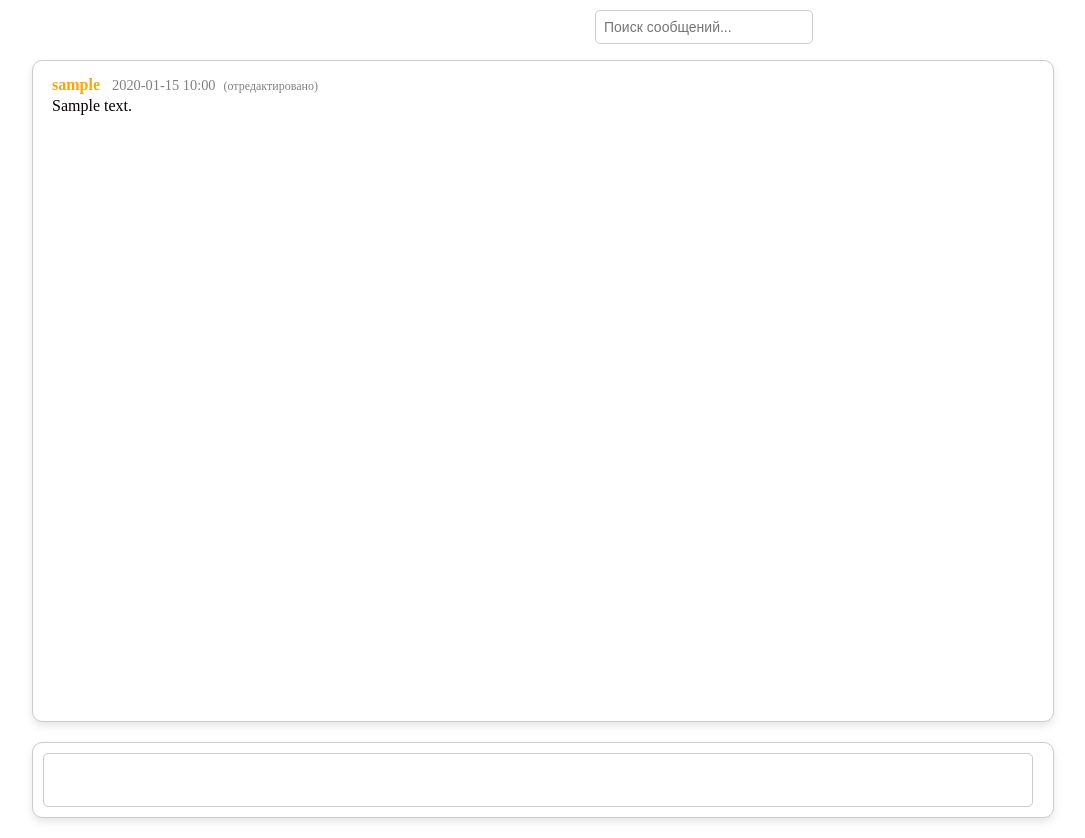
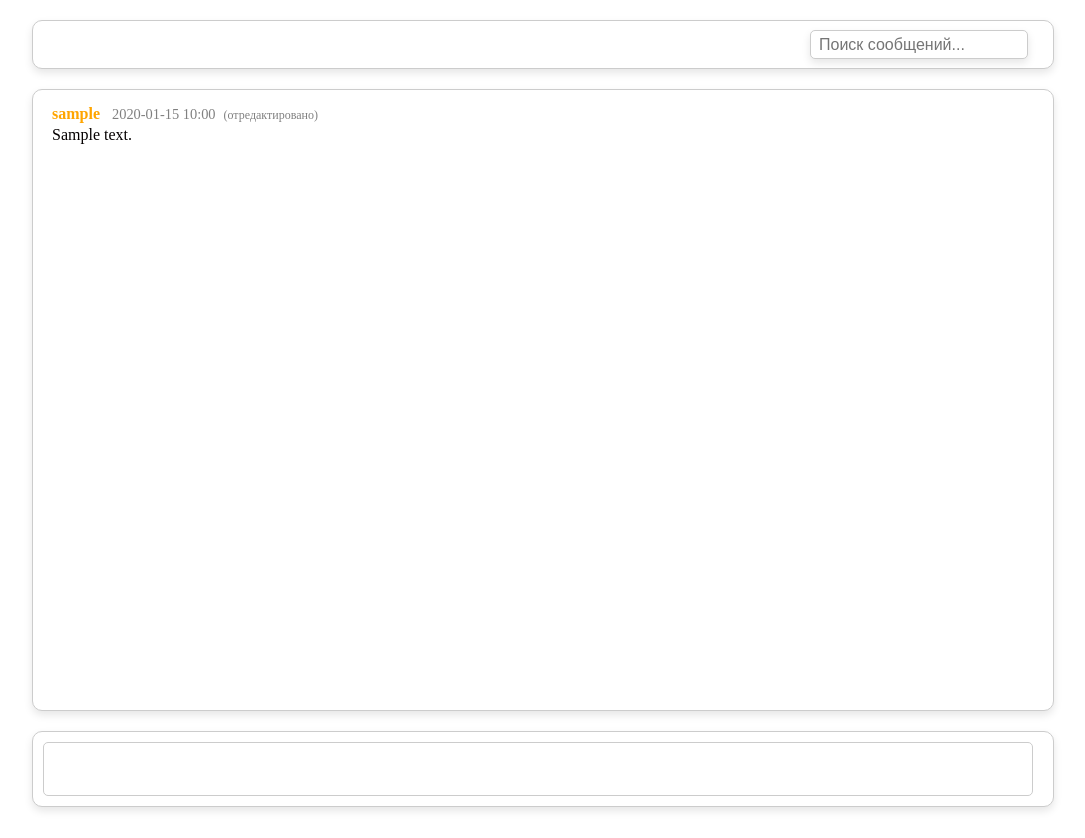
Before and after one commit to Dimas1k3/Messanger, a Flask app: page /main in a window 1280 px wide. Shown: the whole page, without its empty margins (97-1182 px from the left). After the commit the page ends 811 px from the top, so only its background shows below. Run offline with Flask 3, Linux system fonts and the light colour scheme; tables that the repository leaves empty hold one stand-in row (values such as "Sample post").

Commit message:
find message button

```diff
--- a/main/app.py
+++ b/main/app.py
@@ -16,7 +16,7 @@ from db import (
     render_messages, delete_message_from_db, get_message_id,
     edit_new_user_message, get_user_id_from_message,
     add_message_with_reply_to_db, get_user_id_by_message_id,
-    get_status_edited_or_not
+    get_status_edited_or_not, find_message_id_by_text
 )
 
 logging.basicConfig(level=logging.INFO)
@@ -403,5 +403,24 @@ def reply_to_message():
     return jsonify({"success": True, "nickname": nickname, "answerMessage": answerMessage,
                     "time": showTime, 'repliedMessage ': repliedMessage, "fullTime": time, "repliedMessageNickname": repliedMessageNickname })
 
+@app.route("/find-message-global-chat", methods=["POST"])
+def find_message_global_chat():
+    data = request.get_json()
+    token = data.get("token")
+    message_to_find = data.get("messageToFind")
+
+    if not token:
+        return jsonify({"success": False, "message": "Токен отсутствует"}), 400
+
+    if not message_to_find:
+        return jsonify({"success": False, "message": "Сообщение отсутствует"}), 400
+
+    message_id = find_message_id_by_text(message_to_find)
+
+    if message_id == None:
+        return jsonify({"success": False, "message": "Ничего не найдено"}), 400
+
+    return jsonify({"success": True, "message_id": message_id,})
+
 if __name__ == "__main__":
     app.run(debug=True)
--- a/main/db.py
+++ b/main/db.py
@@ -235,7 +235,7 @@ def get_status_edited_or_not(message_id):
     row = cursor.fetchone()
 
     conn.close()
-    print(row)
+    # print(row)
     return row[0]
 
 def delete_message_from_db(user_id, message, message_id):
@@ -307,3 +307,14 @@ def get_message_text(message_id):
     conn.close()
 
     return message_text
+
+def find_message_id_by_text(message_to_find):
+    conn = sqlite3.connect('messanger.db')
+    cursor = conn.cursor()
+
+    cursor.execute('SELECT id FROM global_chat where message = ?', (message_to_find,))
+    message_id = cursor.fetchone()
+
+    conn.close()
+
+    return message_id
--- a/static/messanger.css
+++ b/static/messanger.css
@@ -1,7 +1,7 @@
 #messages-container {
     width: 100%;
     max-width: 1000px;
-    height: 80vh;
+    height: 75vh;
     margin: 20px auto;
     padding: 10px;
     border: 1px solid #ccc;
@@ -12,26 +12,45 @@
     overflow-x: hidden;
     white-space: normal;
     word-wrap: break-word;
-    margin-top: 60px;
+    margin-top: 10px;
+}
+
+#chat-header {
+    display: flex;
+    align-items: center;
+    justify-content: space-between;
+    width: 90%;
+    max-width: 1000px;
+    margin: 20px auto;
+    padding: 10px;
+    border: 1px solid #ccc;
+    border-radius: 10px;
+    box-shadow: 0 4px 8px rgba(0, 0, 0, 0.1);
+    background-color: #ffffff;
+    position: relative;
+    height: 27px;
+    z-index: 9999;
 }
 
 #searchInput {
-    position: absolute;
-    top: 10px;
-    right: 10px;
-    width: 200px;
     padding: 8px;
-    font-size: 14px;
     border: 1px solid #ccc;
     border-radius: 5px;
-    outline: none;
-    background: white;
+    font-size: 16px;
+    background: #ffffff;
+    color: #333;
+    box-shadow: 0 4px 8px rgba(0, 0, 0, 0.1);
     transition: all 0.3s ease-in-out;
-    z-index: 100;
-    margin-right: 45vh;
+    margin-left: 10px;
+    width: 200px;
+    flex: none;
+    margin-left: auto;
+    margin-right: 15px;
+    height: 40%;
 }
 
 #searchInput:focus {
+    background: #f9f9f9;
     border-color: #007bff;
     box-shadow: 0 0 5px rgba(0, 123, 255, 0.5);
 }
--- a/static/send_message.js
+++ b/static/send_message.js
@@ -3,6 +3,7 @@ document.addEventListener("DOMContentLoaded", function () {
     const message_input = document.getElementById("message-input");
     const messagesContainer = document.getElementById("messages-container");
     let currentOffset = parseInt(document.getElementById("current-offset").value, 10);
+    const searchInput = document.getElementById("searchInput")
 
     const dataContainer = document.getElementById("data-container");
     const messages = JSON.parse(dataContainer.dataset.messages);
@@ -138,8 +139,8 @@ document.addEventListener("DOMContentLoaded", function () {
         document.getElementById("current-offset").value = currentOffset;
     }
 
+    renderMessages(messages);
 
-    renderMessages(messages)
     wait(300).then(() => {
         getMessagesDiv();
     });
@@ -237,7 +238,7 @@ document.addEventListener("DOMContentLoaded", function () {
                 const currentScrollTop = messagesContainer.scrollTop;
 
                 messages.forEach(message => {
-                    const [id, nickname, text, timestamp, replyTo, repliedMessage, repliedMessageNickname] = message;
+                    const [id, nickname, text, timestamp, replyTo, repliedMessage, repliedMessageNickname, editedStatus] = message;
                     const trimmedTimestamp = timestamp.slice(0, -3);
                     const messagesContainer = document.getElementById("messages-container");
 
@@ -322,13 +323,6 @@ document.addEventListener("DOMContentLoaded", function () {
             });
     }
 
-    function scrollToMessage(messageId) {
-        const message = document.getElementById(messageId);
-        if (message) {
-            message.scrollIntoView({ behavior: "smooth", block: "center" });
-        }
-    }
-
     function wait(ms) {
         return new Promise(resolve => setTimeout(resolve, ms));
     }
@@ -348,7 +342,11 @@ document.addEventListener("DOMContentLoaded", function () {
     });
 
     document.addEventListener("keydown", function (e) {
-        if (e.key === "Enter" || e.ctrlKey) {
+        if (e.key === "Enter" || e.ctrlKey || e.key === "Escape") {
+            return;
+        }
+
+        if (document.activeElement === searchInput) {
             return;
         }
 
@@ -386,11 +384,6 @@ document.addEventListener("DOMContentLoaded", function () {
             e.preventDefault();
             const editContainer = document.getElementById("edit-container");
             const answerContainer = document.getElementById("answer-container");
-            const searchInput = document.getElementById("searchInput")
-
-            if (document.activeElement === searchInput) {
-                return;
-            }
 
             if (
                 editContainer.style.display === "none" &&
@@ -403,6 +396,71 @@ document.addEventListener("DOMContentLoaded", function () {
                     getMessagesDiv();
                 });
             }
+        }
+    });
+
+    function scrollToMessage(messageId) {
+        let messages = document.querySelectorAll(".message");
+        const messagesContainer = document.getElementById("messages-container")
+
+        messages.forEach(msg => {
+            let idElement = msg.querySelector(".message-id");
+            if (idElement && idElement.textContent.trim() === messageId.toString()) {
+                msg.scrollIntoView({ behavior: "smooth", block: "center" });
+                msg.style.backgroundColor = '#e0e0e0';
+            } else {
+                // скролл при динамической прогрузке
+            }
+        });
+    }
+
+    searchInput.addEventListener("keydown", function(e) {
+        if (e.key === "Enter") {
+            e.preventDefault();
+            let messageToFind = searchInput.value.trim();
+            searchInput.value = "";
+
+            const token = localStorage.getItem("session_token");
+            const chatHeader = document.getElementById("chat-header")
+
+            fetch('/find-message-global-chat', {
+                method: 'POST',
+                headers: {
+                    'Content-Type': 'application/json',
+                },
+                body: JSON.stringify({ token, messageToFind }),
+            })
+            .then(response => {
+                if (!response.ok) {
+                    return response.json().then(err => { throw new Error(err.message); });
+                }
+                return response.json();
+            })
+            .then(data => {
+                console.info("Сообщение найдено:", data.message_id);
+                scrollToMessage(data.message_id)
+                const errorMessage = document.querySelector("#chat-header span");
+                errorMessage.remove();
+            })
+            .catch(error => {
+                const errorMessage = document.querySelector("#chat-header span");
+
+                if (error.message === "Ничего не найдено" && !errorMessage) {
+                    console.info("Сообщение не найдено");
+                    const errorMessage = document.createElement("span");
+                    errorMessage.textContent = "Ничего не найдено";
+                    errorMessage.style.color = "red";
+                    errorMessage.style.marginLeft = "620px";
+                    chatHeader.insertBefore(errorMessage, searchInput);
+                }
+            });
+        }
+
+        if (e.key === "Escape") {
+            searchInput.blur();
+            searchInput.value = "";
+            const errorMessage = document.querySelector("#chat-header span");
+            errorMessage.remove();
         }
     });
 
--- a/templates/main_page.html
+++ b/templates/main_page.html
@@ -14,9 +14,15 @@
 <body>
     <!-- <div id="server-scroller"></div> -->
 
+    <div id="chat-header">
+        <!-- <svg id="pin-icon" xmlns="http://www.w3.org/2000/svg" width="20" height="20" fill="currentColor" viewBox="0 0 16 16">
+            <path d="M4.146 2.146a.5.5 0 0 1 .708 0l1.5 1.5a.5.5 0 0 1 .146.35V8l4 4v1h-3v2h-2v-2H3v-1l4-4V4l-1.5-1.5a.5.5 0 0 1 0-.708zM11.5 2a.5.5 0 0 1 .5.5V4h2a.5.5 0 0 1 0 1h-2v1.5a.5.5 0 0 1-1 0V5H8.5a.5.5 0 0 1 0-1h2V2.5a.5.5 0 0 1 .5-.5z"/>
+        </svg> -->
+
+        <input type="text" id="searchInput" placeholder="Поиск сообщений..." autocomplete="off" />
+    </div>
+
     <div id="messages-container" style="overflow-y: scroll;">
-        <input type="text" id="searchInput" placeholder="Поиск сообщений..." autocomplete="off" />
-
         <div id="message-control" style="display: none;">
             <!-- Стрелочка -->
             <svg id="arrow-icon" xmlns="http://www.w3.org/2000/svg" width="20" height="20" fill="currentColor" viewBox="0 0 16 16">
```
